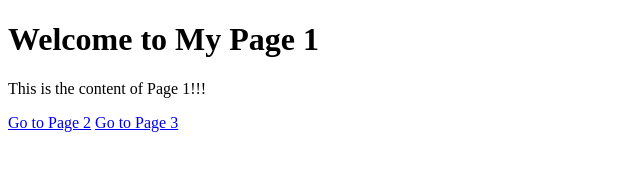
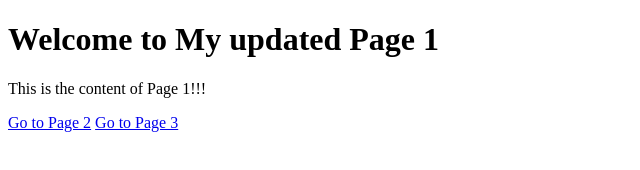
Before and after one commit to sodhanareddy/DevOpsFinal, a plain HTML site: page page1.html in a window 1280 px wide. Shown: the whole page, without its empty margins (0-640 px from the left). Drawn offline with Linux system fonts and the light colour scheme.

Commit message:
Update page1.html

```diff
--- a/page1.html
+++ b/page1.html
@@ -4,7 +4,7 @@
     <title>Page 1</title>
 </head>
 <body>
-    <h1>Welcome to My Page 1</h1>
+    <h1>Welcome to My updated Page 1</h1>
     <p>This is the content of Page 1!!!</p>
     <a href="page2.html">Go to Page 2</a>
     <a href="page3.html">Go to Page 3</a>
```
